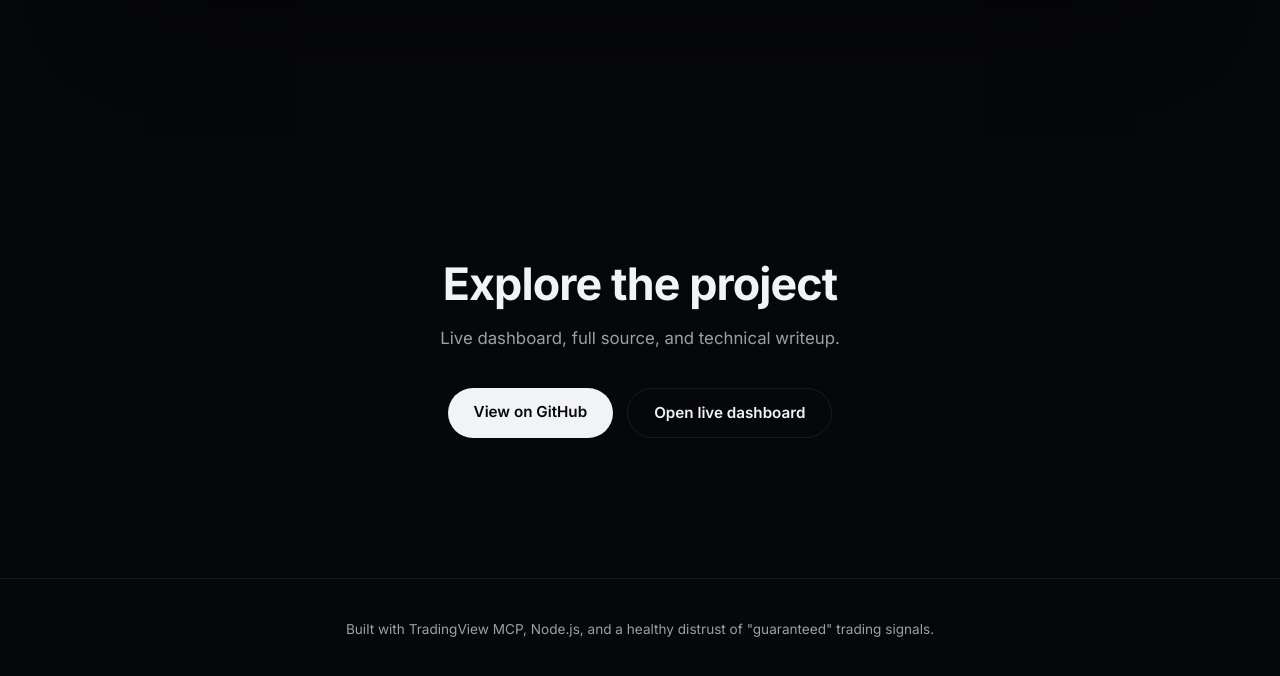
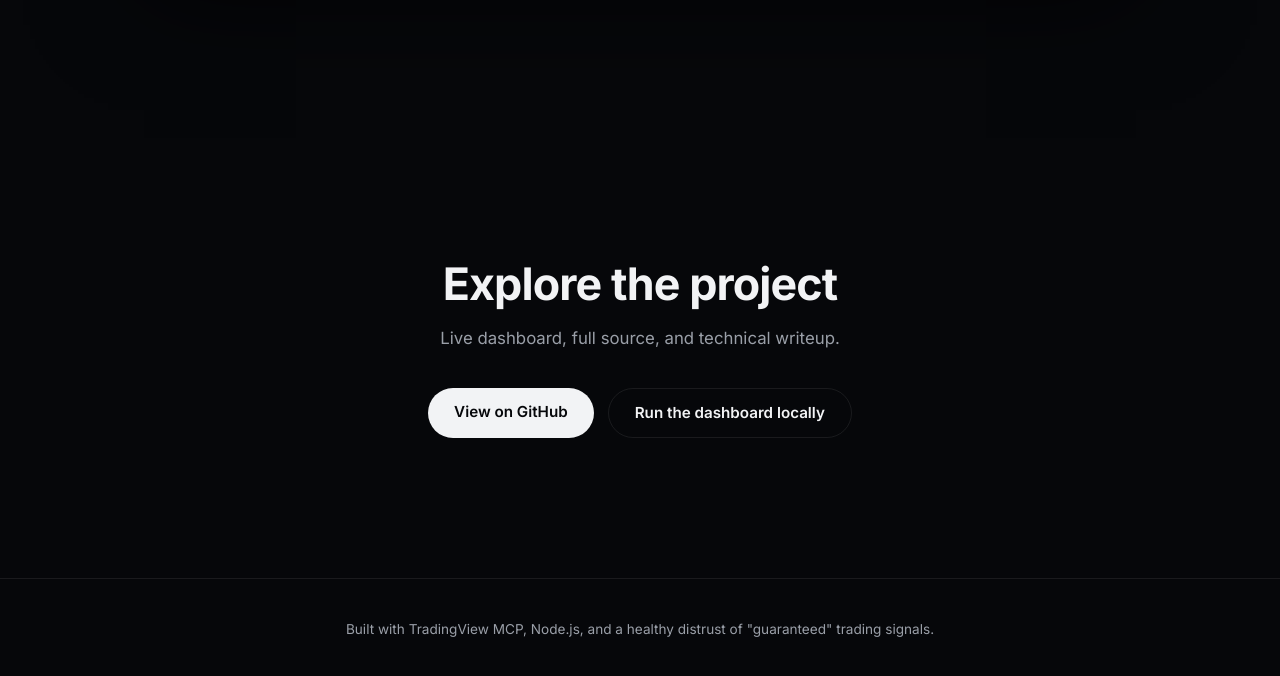
Before and after one commit to Arnav-Kohli/nse-bse-stock-screener, a website: page docs/index.html in a window 1280 px wide. Shown: the part 4117-4793 px from the top of the page. Drawn offline with Linux system fonts and the light colour scheme.

Commit message:
Fix dead 'live dashboard' button to link to README run instructions

```diff
--- a/docs/index.html
+++ b/docs/index.html
@@ -142,7 +142,7 @@
     <p class="section-copy">Live dashboard, full source, and technical writeup.</p>
     <div class="hero-ctas">
       <a href="https://github.com/Arnav-Kohli/nse-bse-stock-screener" class="btn btn-primary" target="_blank" rel="noopener">View on GitHub</a>
-      <a href="#" class="btn btn-ghost">Open live dashboard</a>
+      <a href="https://github.com/Arnav-Kohli/nse-bse-stock-screener#running-it" class="btn btn-ghost" target="_blank" rel="noopener">Run the dashboard locally</a>
     </div>
   </div>
 </section>
```
